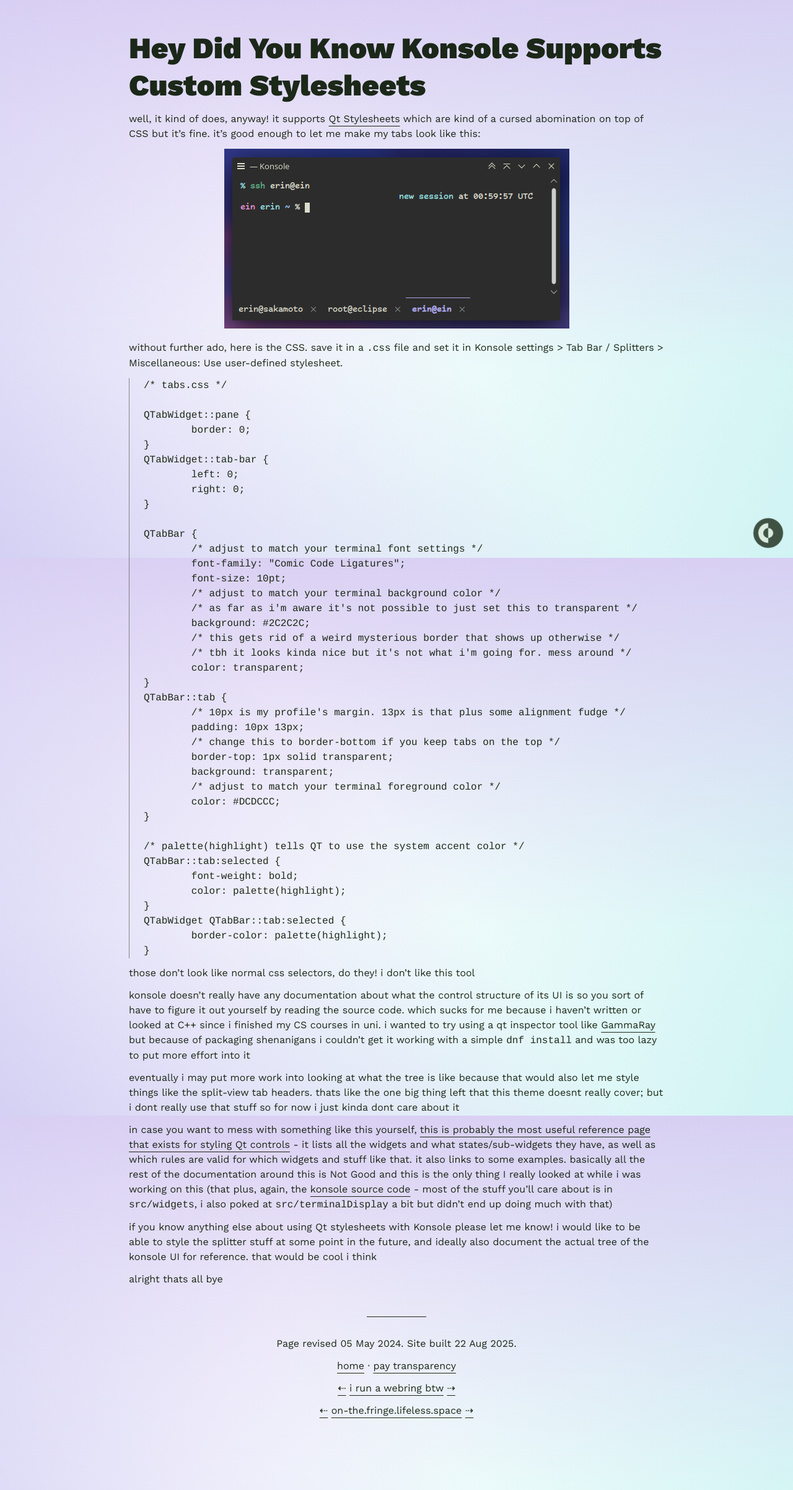
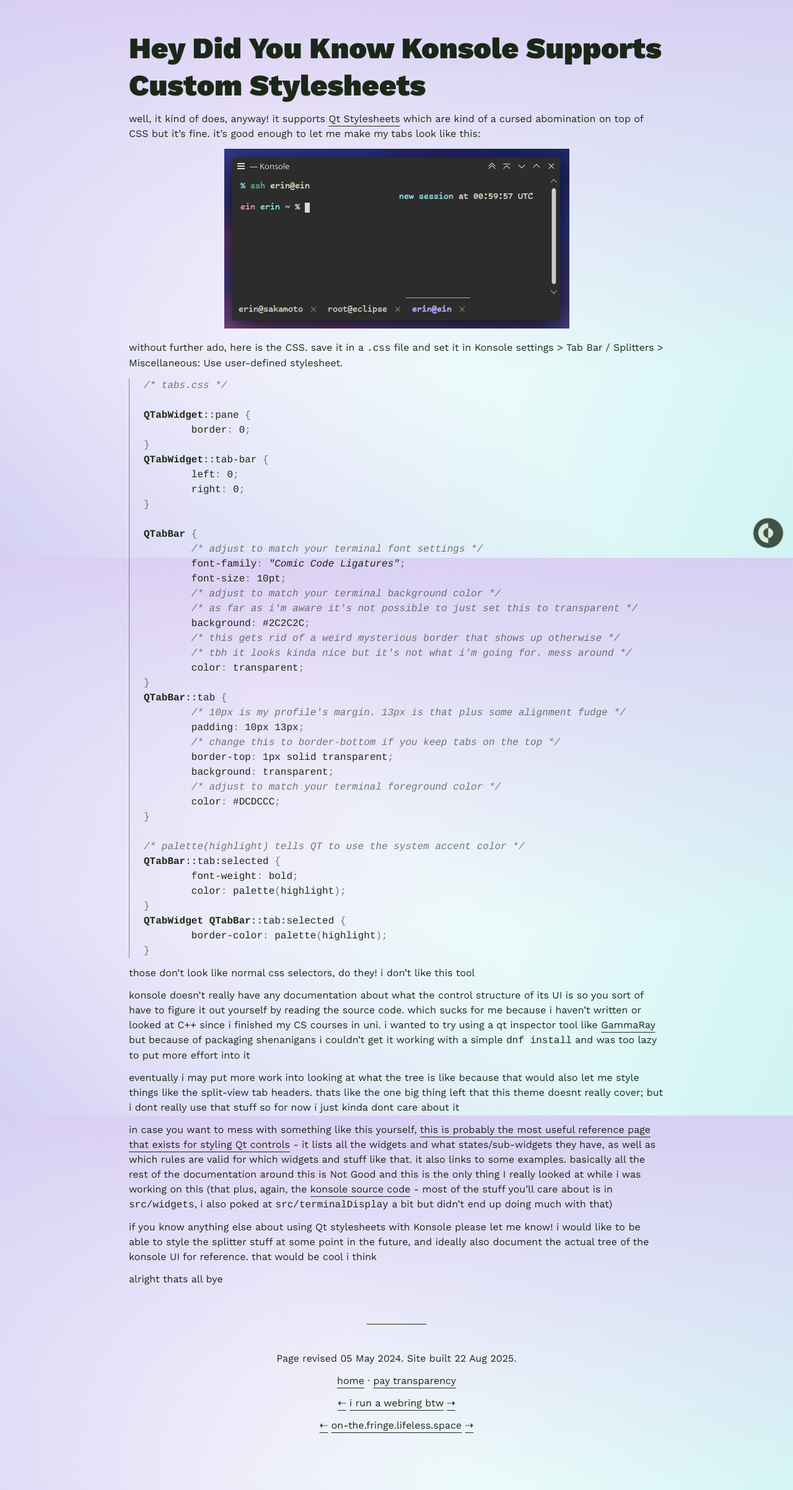
Before and after one commit to ewwwin/umbreon.online, a Jekyll site: the page built from _posts/2024-05-05-konsole-stylesheet.md, in a window 1280 px wide. Shown: the whole page at 62% size. Built offline with Jekyll 4.4.1, drawn with Linux system fonts in a browser that asks for light colours.

Commit message:
misc style tweaks

```diff
--- a/_layouts/default.html
+++ b/_layouts/default.html
@@ -7,8 +7,9 @@
 		<meta name="viewport" content="width=device-width,initial-scale=1">
 		<link rel="preconnect" href="https://fonts.googleapis.com">
 		<link rel="preconnect" href="https://fonts.gstatic.com" crossorigin>
-		<link href="https://fonts.googleapis.com/css2?family=Work+Sans:ital,wght@0,100..900;1,100..900&family=Cousine:ital@0;1&display=swap" rel="stylesheet">
+		<link href="https://fonts.googleapis.com/css2?family=Work+Sans:ital,wght@0,100..900;1,100..900&family=Cousine:ital,wght@0,400;0,700;1,400&display=swap" rel="stylesheet">
 		<link rel="stylesheet" type="text/css" href="/style.css">
+		<link rel="stylesheet" type="text/css" href="/rouge.css">
 
 		{% if page.themable -%}
 		<!-- included before content to avoid flashing -->
@@ -43,8 +44,8 @@
 			<p><a title="previous site" href="https://on-the.fringe.lifeless.space/prev?slug=erin">⇠</a> <a href="https://on-the.fringe.lifeless.space">on-the.fringe.lifeless.space</a> <a title="next site" href="https://on-the.fringe.lifeless.space/next?slug=erin">⇢</a></p>
 		</footer>
 
+		{% comment %} Only add the theme button to the page if JS is allowed {% endcomment -%}
 		{% if page.themable -%}
-		<!-- Only add the theme button to the page if JS is allowed -->
 		<script>
 			document.write(`
 				<button
--- /dev/null
+++ b/rouge.css
@@ -0,0 +1,35 @@
+/* based on https://github.com/jwarby/jekyll-pygments-themes/blob/fead13aa9a6f3216ecc9c5758319a3d5d1236835/bw.css */
+.highlight .c { opacity: 0.6; font-style: italic } /* Comment */
+.highlight .err { border: 1px solid #FF0000 } /* Error */
+.highlight .k { font-weight: bold } /* Keyword */
+.highlight .cm { opacity: 0.6; font-style: italic } /* Comment.Multiline */
+.highlight .c1 { opacity: 0.6; font-style: italic } /* Comment.Single */
+.highlight .cs { opacity: 0.6; font-style: italic } /* Comment.Special */
+.highlight .ge { font-style: italic } /* Generic.Emph */
+.highlight .gh { font-weight: bold } /* Generic.Heading */
+.highlight .gp { font-weight: bold } /* Generic.Prompt */
+.highlight .gs { font-weight: bold } /* Generic.Strong */
+.highlight .gu { font-weight: bold } /* Generic.Subheading */
+.highlight .kc { font-weight: bold } /* Keyword.Constant */
+.highlight .kd { font-weight: bold } /* Keyword.Declaration */
+.highlight .kn { font-weight: bold } /* Keyword.Namespace */
+.highlight .kr { font-weight: bold } /* Keyword.Reserved */
+.highlight .s { font-style: italic } /* Literal.String */
+.highlight .nc { font-weight: bold } /* Name.Class */
+.highlight .ni { font-weight: bold } /* Name.Entity */
+.highlight .ne { font-weight: bold } /* Name.Exception */
+.highlight .nn { font-weight: bold } /* Name.Namespace */
+.highlight .nt { font-weight: bold } /* Name.Tag */
+.highlight .ow { font-weight: bold } /* Operator.Word */
+.highlight .sb { font-style: italic } /* Literal.String.Backtick */
+.highlight .sc { font-style: italic } /* Literal.String.Char */
+.highlight .sd { font-style: italic } /* Literal.String.Doc */
+.highlight .s2 { font-style: italic } /* Literal.String.Double */
+.highlight .se { font-weight: bold; font-style: italic } /* Literal.String.Escape */
+.highlight .sh { font-style: italic } /* Literal.String.Heredoc */
+.highlight .si { font-weight: bold; font-style: italic } /* Literal.String.Interpol */
+.highlight .sx { font-style: italic } /* Literal.String.Other */
+.highlight .sr { font-style: italic } /* Literal.String.Regex */
+.highlight .s1 { font-style: italic } /* Literal.String.Single */
+.highlight .ss { font-style: italic } /* Literal.String.Symbol */
+.highlight .p { opacity: 0.6 }
--- a/style.css
+++ b/style.css
@@ -42,7 +42,13 @@
 	background-attachment: fixed;
 	color: white;
 	color: var(--text-color);
+	display: flex;
+	flex-direction: column;
+	min-height: 100vh;
+	justify-content: space-between;
 }
+/* helps visually center short <main> content while keeping footer at the bottom of the page */
+body::before {content: ""}
 
 a {
 	color: inherit;
```
Also changed, not shown: pay.md (+1 -0 lines).
